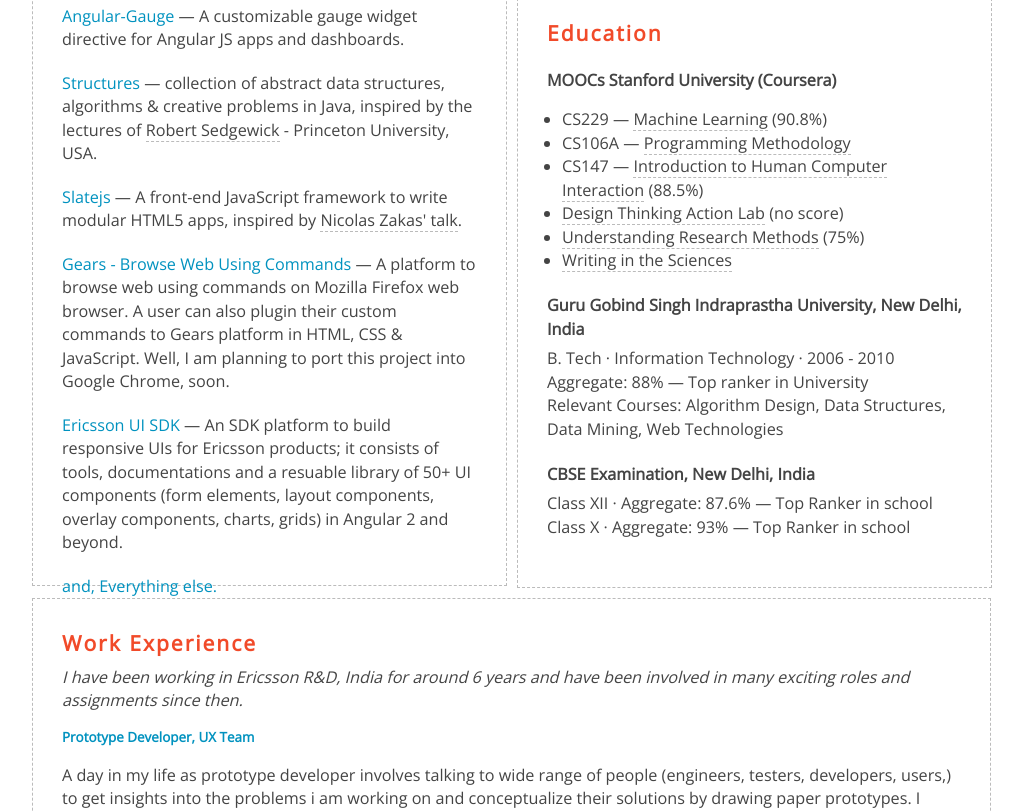
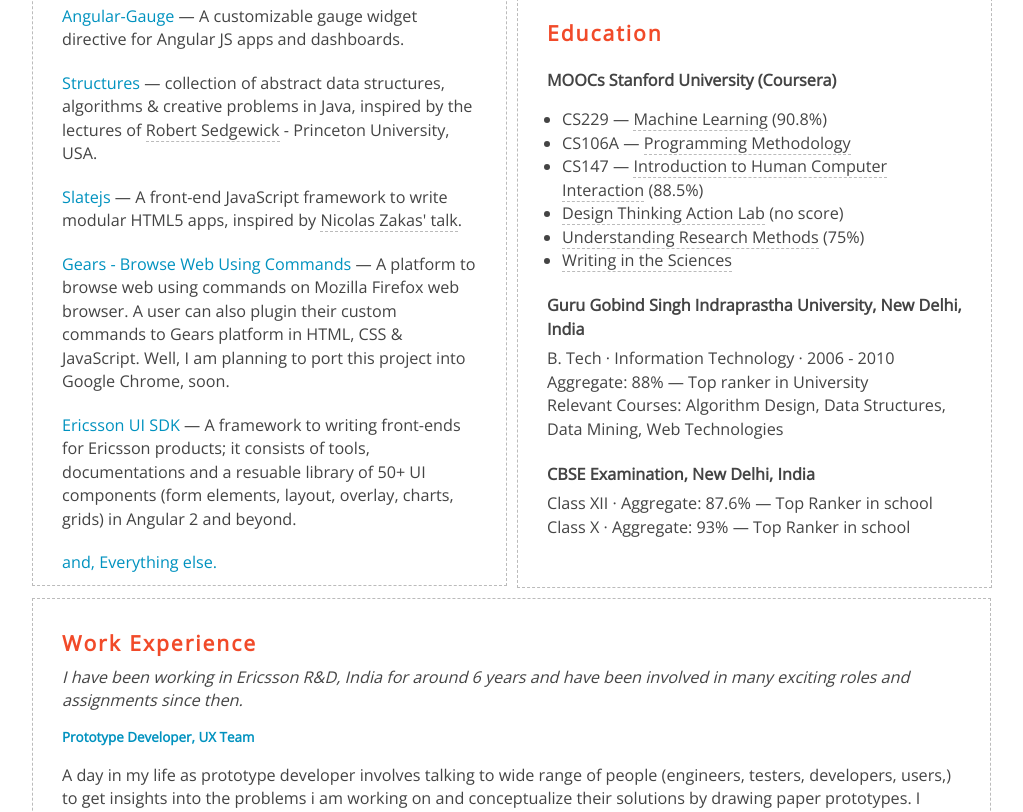
Before and after one commit to ashish-chopra/ashish-chopra.github.io, a website: page index.html in a window 1280 px wide. Shown: the part 288-1100 px from the top of the page, without its empty margins (108-1131 px from the left). Drawn offline with nearby package versions, Linux system fonts and the light colour scheme.

Commit message:
english corrected

```diff
--- a/index.html
+++ b/index.html
@@ -63,7 +63,7 @@
                         </li>
                         <li id="project-loki">
                             <a class="link">Ericsson UI SDK</a> —
-                             An SDK platform to build responsive UIs for Ericsson products; it consists of tools, documentations and a resuable library of 50+ UI components (form elements, layout components, overlay components, charts, grids) in Angular 2 and beyond.
+                             A framework to writing front-ends for Ericsson products; it consists of tools, documentations and a resuable library of 50+ UI components (form elements, layout, overlay, charts, grids) in Angular 2 and beyond.
                         </li>
                         <li>
                             <a href="https://github.com/ashish-chopra" target="_blank" class="link">and, Everything else.</a>
```
